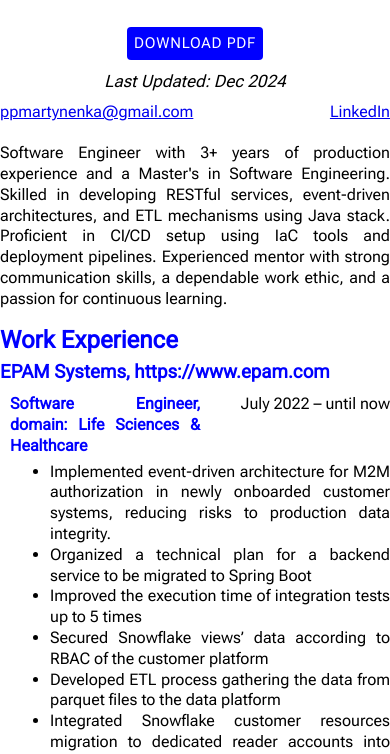
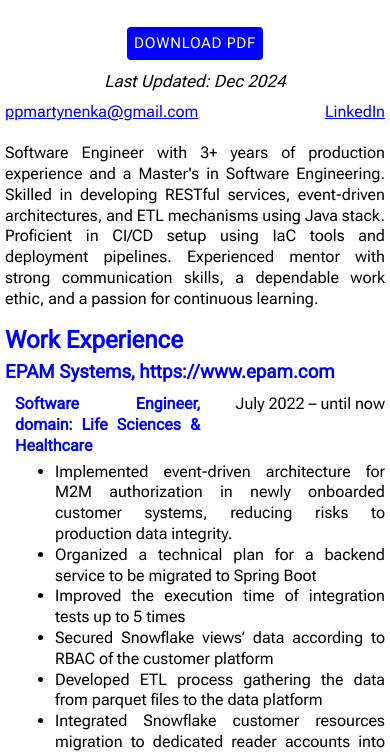
Before and after one commit to martynenka/martynenka.github.io, a plain HTML site: page index.html in a window 390 px wide. Shown: the part 86-840 px from the top of the page. Drawn offline with Linux system fonts and the light colour scheme.

Commit message:
Add padding

```diff
--- a/css/styles.css
+++ b/css/styles.css
@@ -129,6 +129,10 @@
 }
 
 @media screen and (max-width: 700px) {
+  .content-wrapper {
+    padding: 0 5px;
+  }
+
   .download-link-wrapper {
     display: flex;
     flex-direction: column;
```
